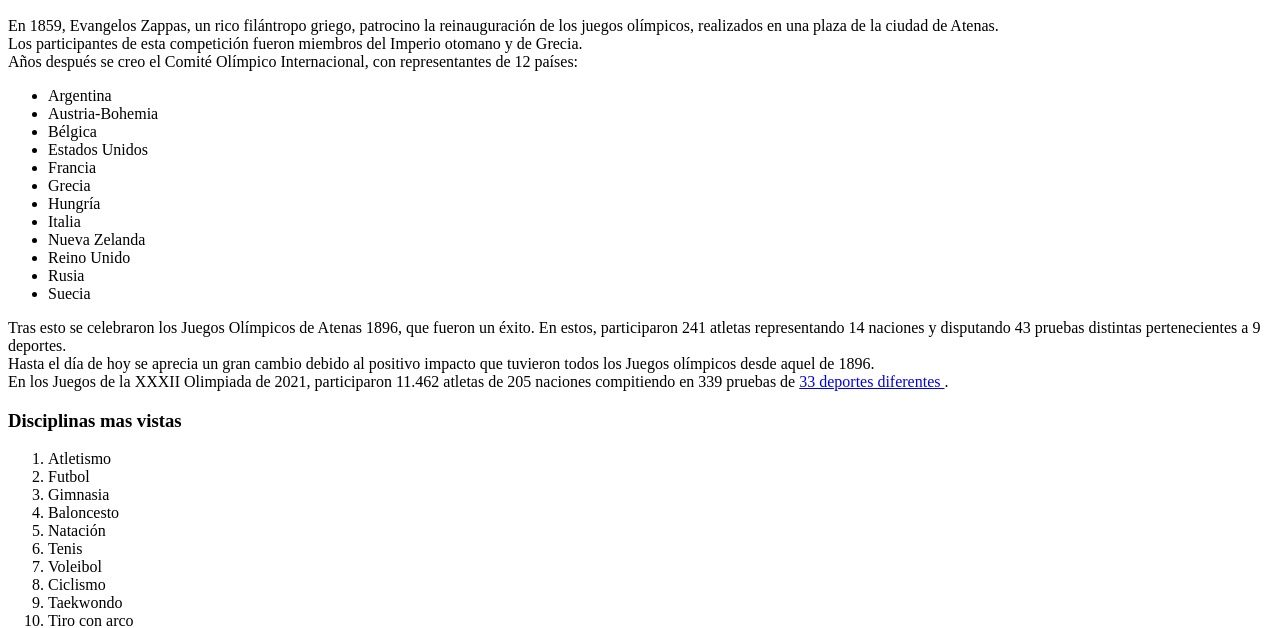
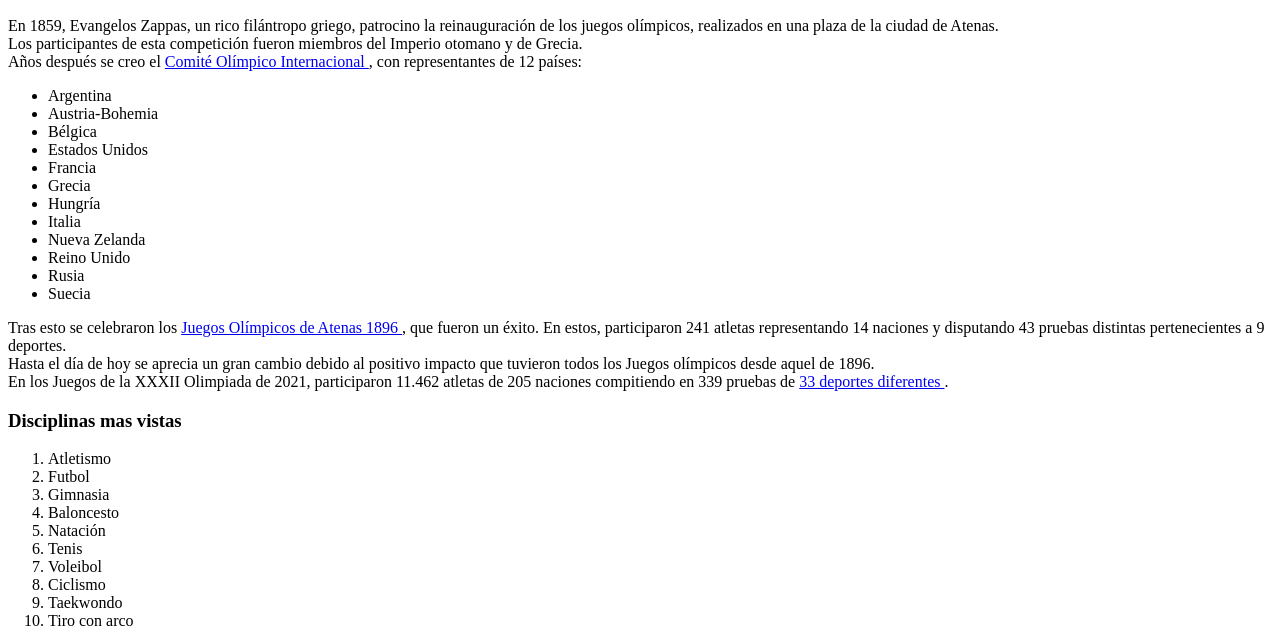
Before and after one commit to TicYago/TicYago.github.io, a plain HTML site: page index.html in a window 1280 px wide. Shown: the part 912-1540 px from the top of the page. Drawn offline with Linux system fonts and the light colour scheme.

Commit message:
Update index.html

```diff
--- a/index.html
+++ b/index.html
@@ -39,7 +39,7 @@ y a Pélope, héroe divino y rey mítico de Olimpia. Pélope fue famoso por su c
 <img src="https://mis-juegos-olimpicos.com/wp-content/uploads/2017/02/olympic-rings-on-white.jpg" alt="Olimpiadas modernas" width="300">
 <p>En 1859, Evangelos Zappas, un rico filántropo griego, patrocino la reinauguración de los juegos olímpicos, realizados en una plaza de la ciudad de Atenas.<br>
 Los participantes de esta competición fueron miembros del Imperio otomano y de Grecia.<br>
-Años después se creo el Comité Olímpico Internacional, con representantes de 12 países:
+Años después se creo el <a target="_blank" href="https://es.wikipedia.org/wiki/Comité_Olímpico_Internacional">Comité Olímpico Internacional </a>, con representantes de 12 países:
 <ul>
 <li>Argentina</li>
 <li>Austria-Bohemia</li>
@@ -54,7 +54,7 @@ Años después se creo el Comité Olímpico Internacional, con representantes de
 <li>Rusia</li>
 <li>Suecia</li>
 </ul>
-Tras esto se celebraron los Juegos Olímpicos de Atenas 1896, que fueron un éxito. En estos, participaron 241 atletas representando 14 naciones y disputando 43 pruebas distintas pertenecientes a 9 deportes.<br>
+Tras esto se celebraron los <a target="_blank" href="https://www.todosahora.com/deportes/6-de-abril-de-1986-el-nacimiento-de-los-juegos-olimpicos-modernos/#:~:text=El%206%20de%20abril%20de,busca%20de%20los%20primeros%20lugares.">Juegos Olímpicos de Atenas 1896 </a>, que fueron un éxito. En estos, participaron 241 atletas representando 14 naciones y disputando 43 pruebas distintas pertenecientes a 9 deportes.<br>
 Hasta el día de hoy se aprecia un gran cambio debido al positivo impacto que tuvieron todos los Juegos olímpicos desde aquel de 1896.<br>
 En los Juegos de la XXXII Olimpiada de 2021, participaron 11.462 atletas de 205 naciones compitiendo en 339 pruebas de <a target="_blank" href="https://atletismo.fandom.com/es/wiki/Categorías">33 deportes diferentes </a>.<br>
 <h3>Disciplinas mas vistas</h3>
```
